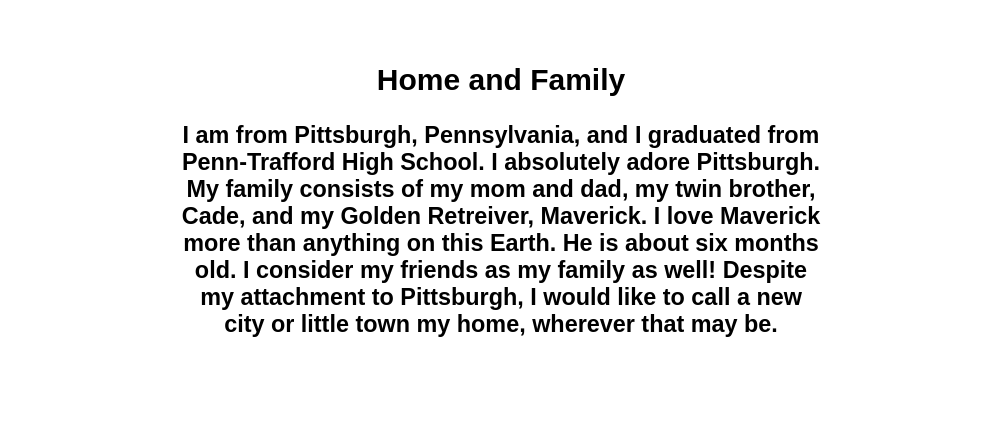
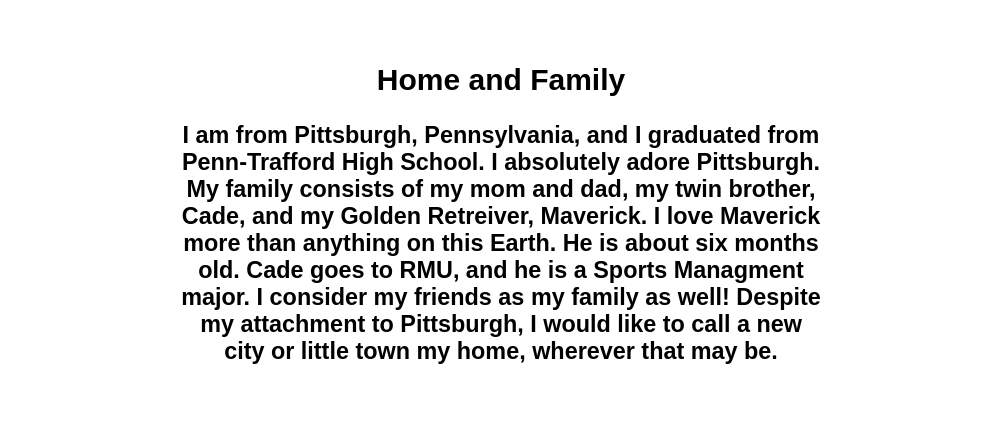
Before and after one commit to cms401/I-AM-CAILIN, a plain HTML site: page index.html in a window 1280 px wide. Shown: the part 1880-2327 px from the top of the page, without its empty margins (139-1140 px from the left). Drawn offline with Linux system fonts and the light colour scheme.

Commit message:
Update index.html

```diff
--- a/index.html
+++ b/index.html
@@ -56,7 +56,7 @@
 
 <div class="textblock" style="text-align: center" style="font-family:sans-serif">
   <h2>Home and Family</h2>
-    <h3>I am from Pittsburgh, Pennsylvania, and I graduated from Penn-Trafford High School. I absolutely adore Pittsburgh. My family consists of my mom and dad, my twin brother, Cade, and my Golden Retreiver, Maverick. I love Maverick more than anything on this Earth. He is about six months old. I consider my friends as my family as well! Despite my attachment to Pittsburgh, I would like to call a new city or little town my home, wherever that may be.   </h3>
+    <h3>I am from Pittsburgh, Pennsylvania, and I graduated from Penn-Trafford High School. I absolutely adore Pittsburgh. My family consists of my mom and dad, my twin brother, Cade, and my Golden Retreiver, Maverick. I love Maverick more than anything on this Earth. He is about six months old. Cade goes to RMU, and he is a Sports Managment major. I consider my friends as my family as well! Despite my attachment to Pittsburgh, I would like to call a new city or little town my home, wherever that may be.   </h3>
   </div>
 
 <!--Quick fact: Did you know "Lorem ipsum," the fill text used in this web template, was hacked out of Cicero's "De finibus bonorum et malorum"? Developers made it non-sensical, so don't bother with Google Translate.-->
```
